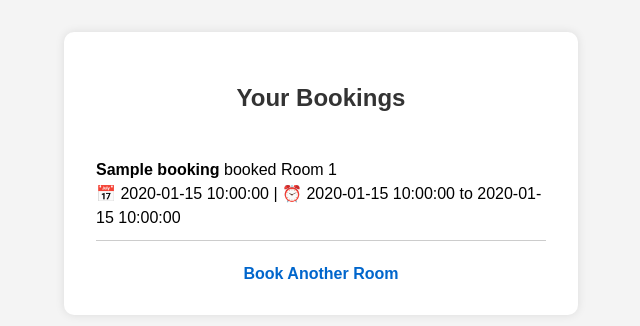
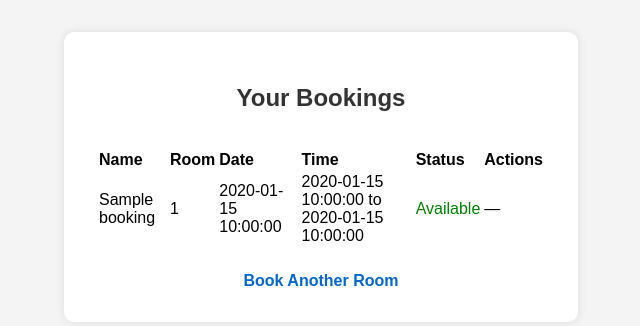
Before and after one commit to Dhanush9358/fastapi-project, a FastAPI app: template templates/history.html in a window 1280 px wide. Shown: the top 326 px of the page, without its empty margins (319-959 px from the left). Run offline with FastAPI, Linux system fonts and the light colour scheme; the template is opened without the code that fills it: most values are stand-ins (such as "Sample title", 1, 10 or a date in 2020).

Commit message:
update some changes

```diff
--- a/static/style.css
+++ b/static/style.css
@@ -270,3 +270,10 @@ a:hover,
     font-size: 16px;
   }
 }
+
+.available {
+  color: green;
+}
+.booked {
+  color: red;
+}
--- a/templates/history.html
+++ b/templates/history.html
@@ -25,6 +25,8 @@
     }
     .edit-btn:hover { background-color: #45a049; }
     .cancel-btn:hover { background-color: #e53935; }
+    .available { color: green; }
+    .booked { color: red; }
   </style>
 </head>
 <body>
@@ -37,12 +39,25 @@
     <h2>Your Bookings</h2>
 
     {% if bookings %}
-      <ul class="booking-list">
+      <table class="booking-table">
+        <tr>
+          <th>Name</th>
+          <th>Room</th>
+          <th>Date</th>
+          <th>Time</th>
+          <th>Status</th>
+          <th>Actions</th>
+        </tr>
         {% for booking in bookings %}
-          <li>
-            <strong>{{ booking.name }}</strong> booked Room {{ booking.room_number }}<br>
-            📅 {{ booking.date }} | ⏰ {{ booking.start_time }} to {{ booking.end_time }}
-
+          <tr>
+            <td>{{ booking.name }}</td>
+            <td>{{ booking.room_number }}</td>
+            <td>{{ booking.date }}</td>
+            <td>{{ booking.start_time }} to {{ booking.end_time }}</td>
+            <td class="{{ 'available' if booking.available else 'booked' }}">
+              {{ 'Available' if booking.available else 'Booked' }}
+            </td>
+            <td>
               {% if booking.is_future %}
                 <div class="action-buttons">
                   <a href="/edit_booking/{{ booking.id }}">
@@ -52,10 +67,13 @@
                     <button class="cancel-btn">Cancel</button>
                   </a>
                 </div>
+              {% else %}
+                —
               {% endif %}
-          </li>
+            </td>
+          </tr>
         {% endfor %}
-      </ul>
+      </table>
     {% else %}
       <p>No bookings found.</p>
     {% endif %}
```
Also changed, not shown: templates/book.html (+6 -1 lines). Lines whose indentation alone changed are shown as unchanged.
